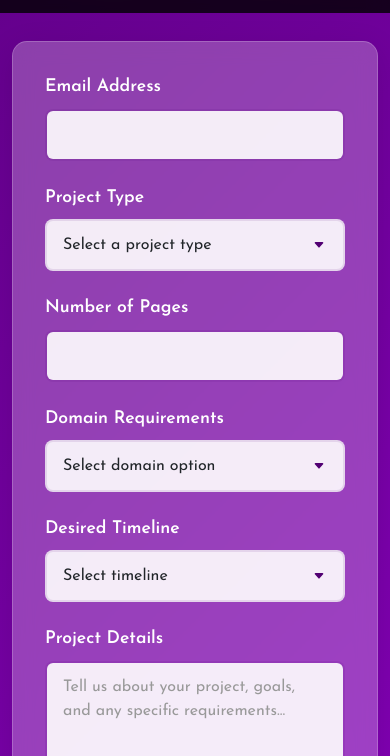
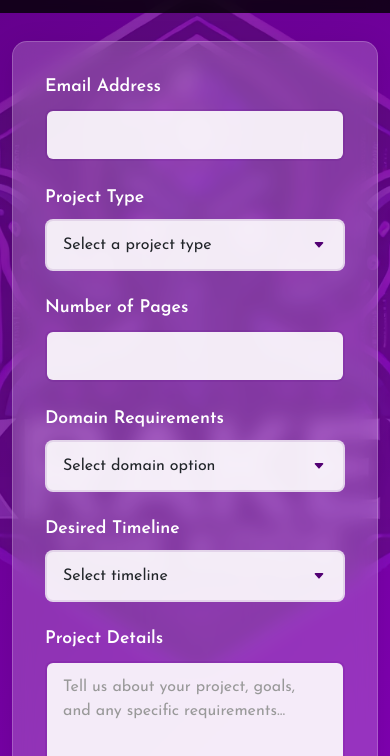
Before and after one commit to Ametherius/krakenthekode, a plain HTML site: page request-quote.html in a window 390 px wide. Shown: the part 88-844 px from the top of the page. Drawn offline with nearby package versions, Linux system fonts and the light colour scheme; the site is published under a folder, as on GitHub Pages, so addresses that start at the root find nothing.

Commit message:
Fix Backgound Bug on Mobile

```diff
--- a/styles.css
+++ b/styles.css
@@ -48,6 +48,7 @@ body {
     animation: gradientAnimation 15s ease infinite;
     min-height: 100vh;
     position: relative;
+    overflow-x: hidden;
 }
 
 /* Animations */
@@ -233,12 +234,13 @@ body {
     left: 0;
     width: 100%;
     height: 100vh;
-    background-image: url('/images/background.png');
+    background-image: url('./images/background.png');
     background-size: cover;
     background-position: center;
     background-repeat: no-repeat;
     z-index: -1;
     opacity: 0.8;
+    pointer-events: none;
 }
 
 /* Welcome Section */
@@ -286,6 +288,10 @@ body {
 
 /* Portfolio Section */
 .portfolio {
+    position: relative;
+    z-index: 1;
+    background: rgba(0, 0, 0, 0.7);
+    backdrop-filter: blur(10px);
     padding-top: 100px;
 }
 
@@ -397,7 +403,7 @@ body {
 }
 
 .quote-form {
-    background: rgba(255, 255, 255, 0.25);
+    background: rgba(255, 255, 255, 0.2);
     backdrop-filter: blur(10px);
     padding: 3rem;
     border-radius: 15px;
```
